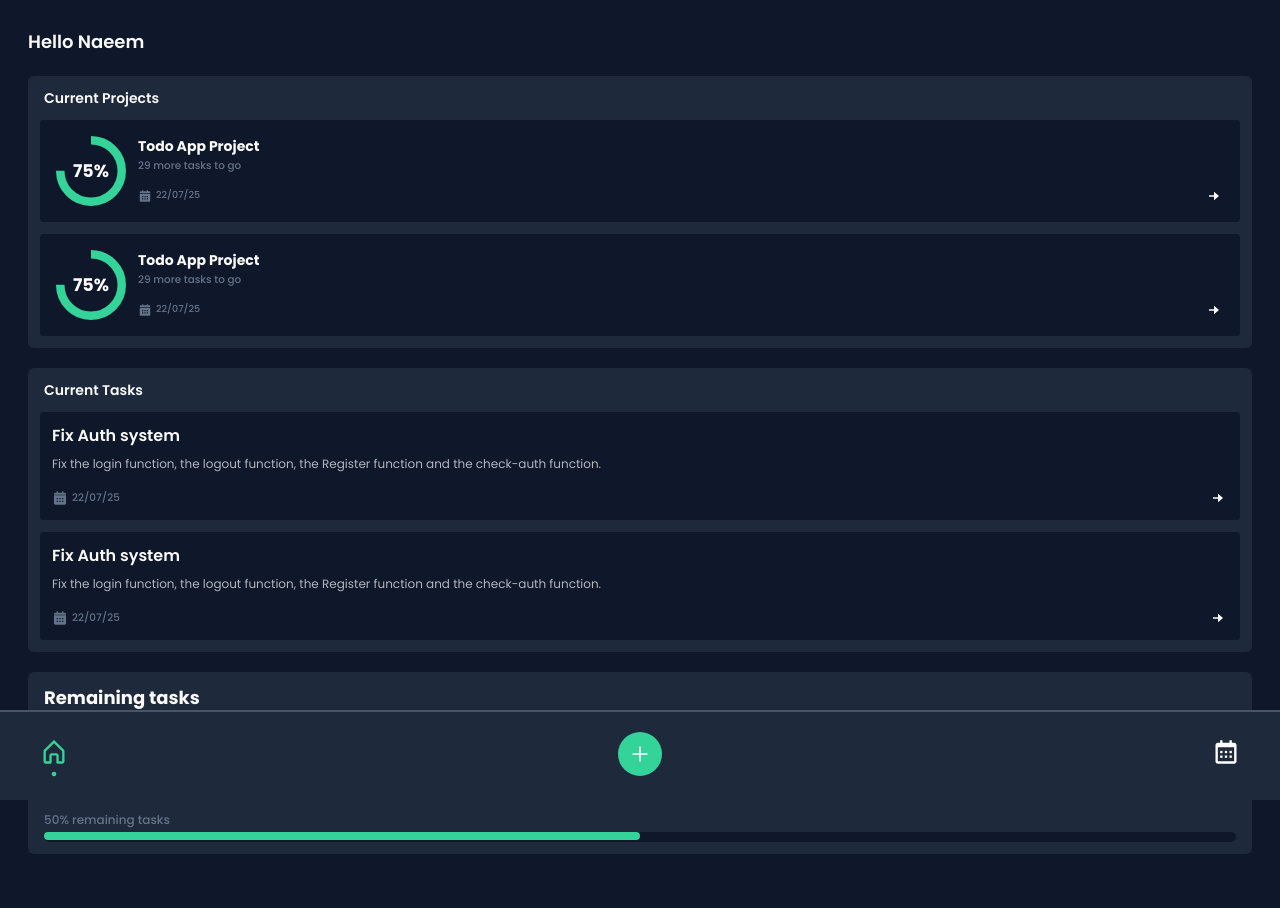
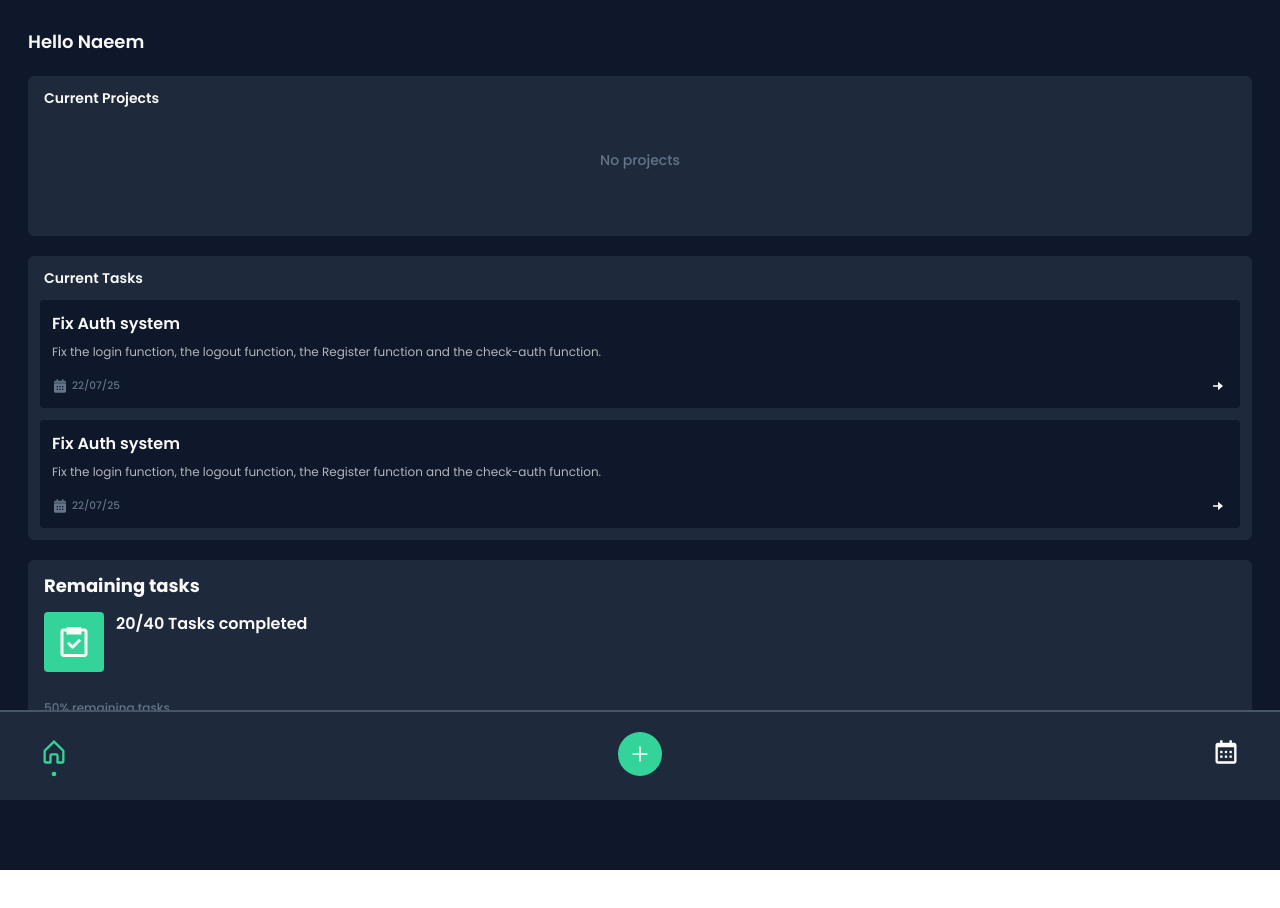
Before and after one commit to N4EXM/ClearFlow, a React (Vite) app: page / in a window 1280 px wide. Shown: the top 908 px of the page. After the commit the page ends 870 px from the top, so only its background shows below. Built offline with nearby package versions, Linux system fonts and the light colour scheme.

Commit message:
still working on the project cards

```diff
--- a/src/App.jsx
+++ b/src/App.jsx
@@ -49,6 +49,7 @@ function App() {
 
   useEffect(() => {
     console.log("tasks: ", currentTasks)
+    console.log("projects: ", currentProjects)
   }, [currentProjects, currentTasks])
 
 
--- a/src/components/home/CircularProgressBar.jsx
+++ b/src/components/home/CircularProgressBar.jsx
@@ -44,7 +44,10 @@ const CircularProgressBar = ({ progress, size = 100, strokeWidth = 10 }) => {
         fontWeight: 'bold',
         color: '#ffffff'
       }}>
-        {progress}%
+        {progress
+          ? `${progress}%`
+          : "0%"
+        }
       </div>
     </div>
   );
--- a/src/components/home/ProjectCard.jsx
+++ b/src/components/home/ProjectCard.jsx
@@ -2,7 +2,7 @@ import React from 'react'
 import CircularProgressBar from './CircularProgressBar'
 
 
-const ProjectCard = () => {
+const ProjectCard = ({name, date, completionDetails, projects}) => {
   return (
     <div
       className='bg-BG p-4 flex flex-row gap-3 rounded'
@@ -10,7 +10,7 @@ const ProjectCard = () => {
         <CircularProgressBar
           size={70}
           strokeWidth={8.5}
-          progress={75}
+          progress={completionDetails.percentage}
         />
 
         <div
@@ -22,12 +22,12 @@ const ProjectCard = () => {
             <h1
               className='font-bold text-sm'
             >
-              Todo App Project
+              {name}
             </h1>
             <p
               className='font-medium text-[0.65rem] text-DText'
             >
-              29 more tasks to go
+              {completionDetails.remaining} more tasks to go
             </p>
           </div>
 
@@ -41,7 +41,7 @@ const ProjectCard = () => {
               fill="currentColor" viewBox="0 0 24 24" >
               <path d="m19,4h-2v-2h-2v2h-6v-2h-2v2h-2c-1.1,0-2,.9-2,2v1h18v-1c0-1.1-.9-2-2-2Z"></path><path d="m3,20c0,1.1.9,2,2,2h14c1.1,0,2-.9,2-2v-12H3v12Zm12-8h2v2h-2v-2Zm0,4h2v2h-2v-2Zm-4-4h2v2h-2v-2Zm0,4h2v2h-2v-2Zm-4-4h2v2h-2v-2Zm0,4h2v2h-2v-2Z"></path>
               </svg>
-              22/07/25
+              {date}
             </p>
             <svg  xmlns="http://www.w3.org/2000/svg" width="20" height="20"
               fill="currentColor" viewBox="0 0 24 24" >
--- a/src/database/db.js
+++ b/src/database/db.js
@@ -3,24 +3,28 @@ import { openDB } from 'idb';
 
 let dbInstance = null;
 
+// db.js - Updated
 async function getDB() {
   if (!dbInstance) {
-    dbInstance = await openDB('ClearFlow_DB', 1, {
-      upgrade(db) {
-        console.log('Creating database stores...');
-
-        // Create tasks store
+    dbInstance = await openDB('ClearFlow_DB', 2, { // ← Increment version number
+      upgrade(db, oldVersion, newVersion, transaction) {
+        // Handle database upgrades
         if (!db.objectStoreNames.contains('tasks')) {
           const taskStore = db.createObjectStore('tasks', { keyPath: 'taskId' });
-          taskStore.createIndex('projectId', 'projectId', { unique: false });
-          console.log('Tasks store created');
+          taskStore.createIndex('projectId', 'projectId', { unique: false }); // ← Add this
         }
 
-        // Create projects store
         if (!db.objectStoreNames.contains('projects')) {
-          const projectStore = db.createObjectStore('projects', { keyPath: 'projectId' });
-          projectStore.createIndex('name', 'name', { unique: false });
-          console.log('Projects store created');
+          db.createObjectStore('projects', { keyPath: 'projectId' });
+        }
+
+        // If upgrading from version 1, add the index
+        if (oldVersion < 2) {
+          const tx = transaction;
+          const taskStore = tx.objectStore('tasks');
+          if (!taskStore.indexNames.contains('projectId')) {
+            taskStore.createIndex('projectId', 'projectId', { unique: false });
+          }
         }
       }
     });
--- a/src/database/tasksOperations.js
+++ b/src/database/tasksOperations.js
@@ -45,6 +45,25 @@ export async function deleteTask(taskId) {
 
 }
 
+// tasksOperations.js
+export async function getTasksByProjectId(projectId) {
+  try {
+    const db = await getDB();
+    const tx = db.transaction('tasks', 'readonly');
+    const store = tx.objectStore('tasks');
+    const index = store.index('projectId'); // Use the index we created
+
+    // Get all tasks with matching projectId
+    const tasks = await index.getAll(projectId);
+    await tx.done;
+
+    return tasks;
+  } catch (error) {
+    console.error('Error getting tasks by project:', error);
+    throw error;
+  }
+}
+
 // tasksOperations.js - UPDATED
 export async function addProject(project) {
   try {
--- a/src/pages/Home.jsx
+++ b/src/pages/Home.jsx
@@ -1,9 +1,58 @@
-import React from 'react'
+import React, { useEffect } from 'react'
 import ProjectCard from '../components/home/ProjectCard'
 import UpcomingTask from '../components/home/UpcomingTask'
 import StatisticsCard from '../components/home/StatisticsCard'
+import { getTasksByProjectId } from '../database/tasksOperations'
 
-const Home = ({loading}) => {
+const Home = ({loading, projects, tasks}) => {
+
+  // Make the function async since it uses await
+  const getProjectCompletionDetails = async (id) => {
+
+    try {
+      // await the Promise to get the actual tasks array
+      const currentTasks = await getTasksByProjectId(id);
+
+      console.log(currentTasks)
+
+      // Handle case where no tasks exist
+      if (!currentTasks || currentTasks.length === 0) {
+        console.log("no tasks?")
+        return {
+          completed: 0,
+          total: 0,
+          percentage: 0,
+          remaining: 0
+        };
+      }
+
+      // Count completed tasks
+      const completedCount = currentTasks.filter(task => task.completed === true).length;
+      const totalTasks = currentTasks.length;
+
+      const details = {
+        completed: completedCount,
+        total: totalTasks,
+        percentage: (completedCount / totalTasks) * 100, // Percentage as number 0-100
+        remaining: totalTasks -  completedCount
+      }
+
+      console.log(details)
+      return details
+
+    }
+    catch (error) {
+      console.error('Error getting completion details:', error);
+      return {
+        completed: 0,
+        total: 0,
+        percentage: 0,
+        remaining: 0,
+        error: error.message
+      };
+    }
+  };
+
   return (
     <div
       className='flex flex-col gap-5 bg-BG min-h-screen h-full w-full text-CText duration-200 p-7 relative font-poppins pb-32'
@@ -24,8 +73,26 @@ const Home = ({loading}) => {
           Current Projects
         </p>
 
-        <ProjectCard/>
-        <ProjectCard/>
+        {
+          projects.length > 0
+          ? projects.map((project, _) => (
+              <ProjectCard
+                key={project.projectId}
+                name={project.name}
+                date={project.date}
+                completionDetails={getProjectCompletionDetails(project.projectId)}
+              />
+            ))
+          : <div
+              className='flex items-center justify-center w-full min-h-20'
+            >
+              <p
+                className='w-full h-full flex items-center justify-center text-sm font-medium text-DText'
+              >
+                No projects
+              </p>
+            </div>
+        }
 
       </div>
 
--- a/src/pages/Project.jsx
+++ b/src/pages/Project.jsx
@@ -126,6 +126,8 @@ const Project = ({loading, currentTasks, currentProjects, loadData}) => {
     })));
 
     loadData();
+
+    navigate("/")
 
   } catch (error) {
     console.error('Creation failed:', error);
```
